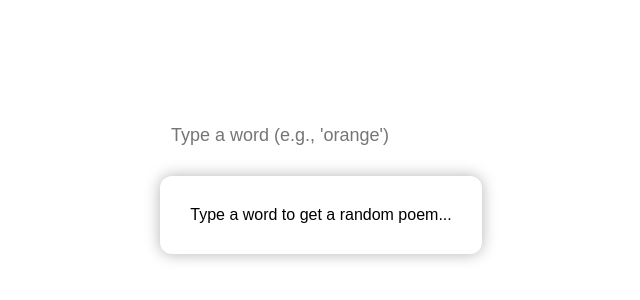
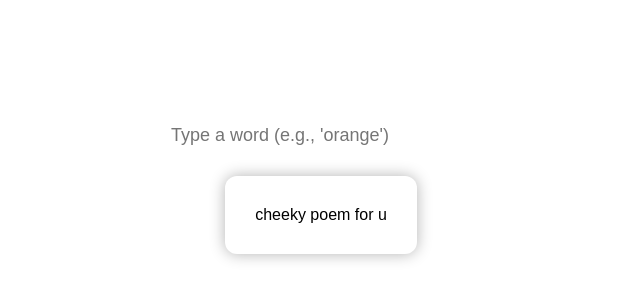
Before and after one commit to jyooooooooooo/jyooooooooooo.github.io, a plain HTML site: page poetryxmet.html in a window 1280 px wide. Shown: the part 216-516 px from the top of the page, without its empty margins (319-959 px from the left). Drawn offline with nearby package versions, Linux system fonts and the light colour scheme.

Commit message:
Update poetryxmet.html

```diff
--- a/poetryxmet.html
+++ b/poetryxmet.html
@@ -48,7 +48,7 @@
 <body>
   <div class="overlay">
     <input type="text" id="searchBar" placeholder="Type a word (e.g., 'orange')">
-    <div id="poemBox">Type a word to get a random poem...</div>
+    <div id="poemBox">cheeky poem for u</div>
   </div>
 
   <script>
```
